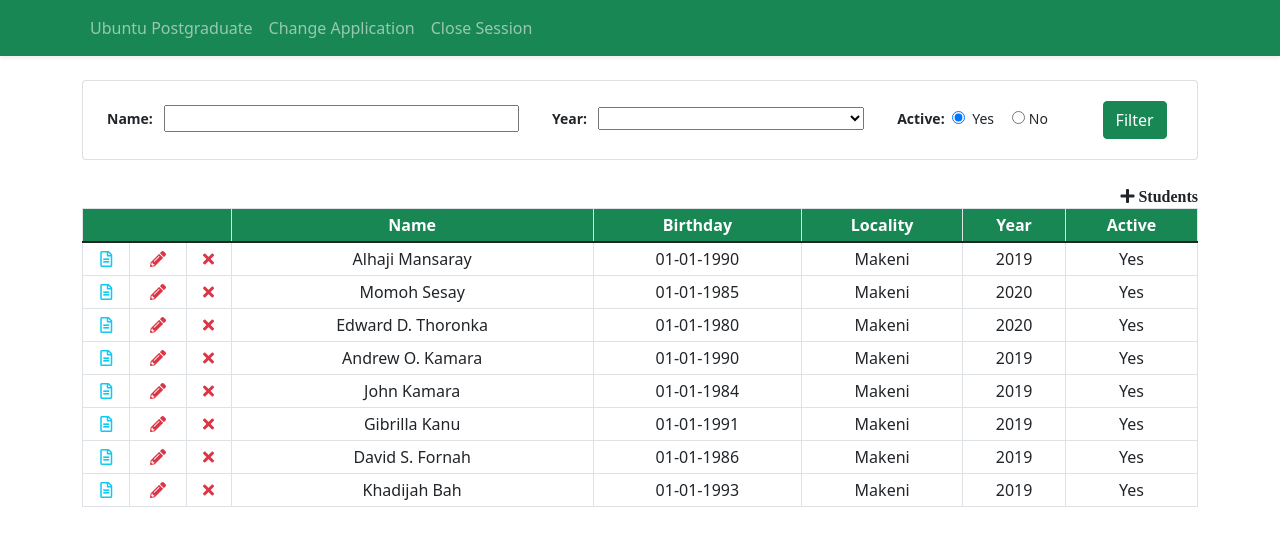
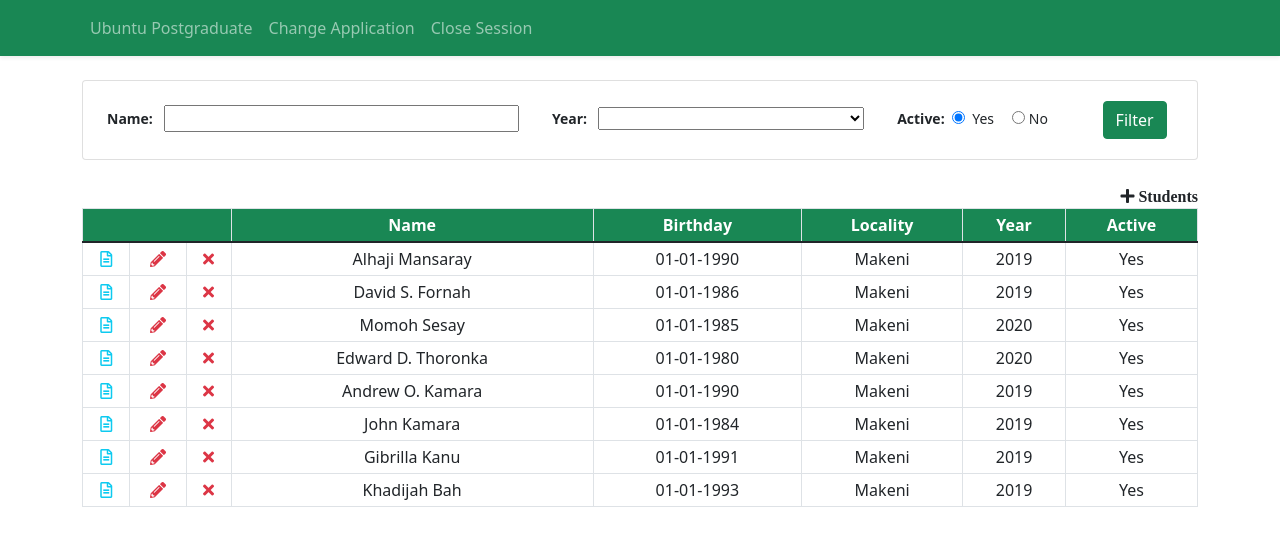
Before and after one commit to alhajimansaray/ubuntu-postgraduate-angular, an Angular app: page /students in a window 1280 px wide. Shown: the top 546 px of the page. Built offline with nearby package versions, Linux system fonts and the light colour scheme.

Commit message:
Rearrange students-form component names

```diff
--- a/src/app/components/students/students-form/students-form.component.ts
+++ b/src/app/components/students/students-form/students-form.component.ts
@@ -23,12 +23,12 @@ export class StudentsFormComponent implements OnInit {
   student: Student = new Student();
   newStudent: Student[] = [
     {name: 'Alhaji Mansaray', birthday: '01-01-1990', locality: 'Makeni', year: '2019', university: 'Njala', active: 'Yes'},
+    {name: 'David S. Fornah', birthday: '01-01-1986', locality: 'Makeni', year: '2019', university: 'Unimak', active: 'Yes'},
     {name: 'Momoh Sesay', birthday: '01-01-1985', locality: 'Makeni', year: '2020', university: 'Njala', active: 'Yes'},
     {name: 'Edward D. Thoronka', birthday: '01-01-1980', locality: 'Makeni', year: '2020', university: 'Njala', active: 'Yes'},
     {name: 'Andrew O. Kamara', birthday: '01-01-1990', locality: 'Makeni', year: '2019', university: 'Unimak', active: 'Yes'},
     {name: 'John Kamara', birthday: '01-01-1984', locality: 'Makeni', year: '2019', university: 'Unimak', active: 'Yes'},
     {name: 'Gibrilla Kanu', birthday: '01-01-1991', locality: 'Makeni', year: '2019', university: 'Unimak', active: 'Yes'},
-    {name: 'David S. Fornah', birthday: '01-01-1986', locality: 'Makeni', year: '2019', university: 'Unimak', active: 'Yes'},
     {name: 'Khadijah Bah', birthday: '01-01-1993', locality: 'Makeni', year: '2019', university: 'Unimak', active: 'Yes'},
   ];
 
@@ -40,7 +40,7 @@ export class StudentsFormComponent implements OnInit {
 
   onDelete() {
     this.service.deleteStudent(this.id);
-    alert('Proceed the with Delete');
+    alert('Proceed with the Delete');
 
   }
 
```
